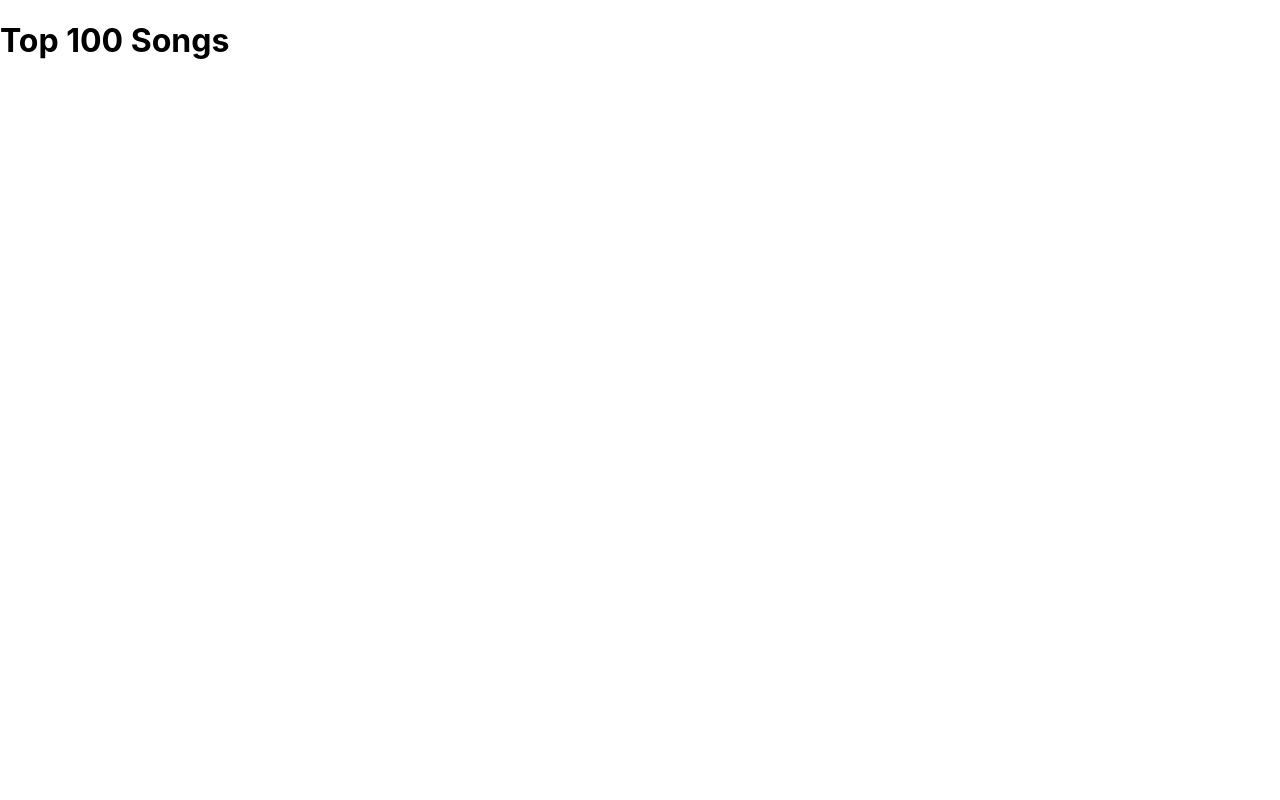
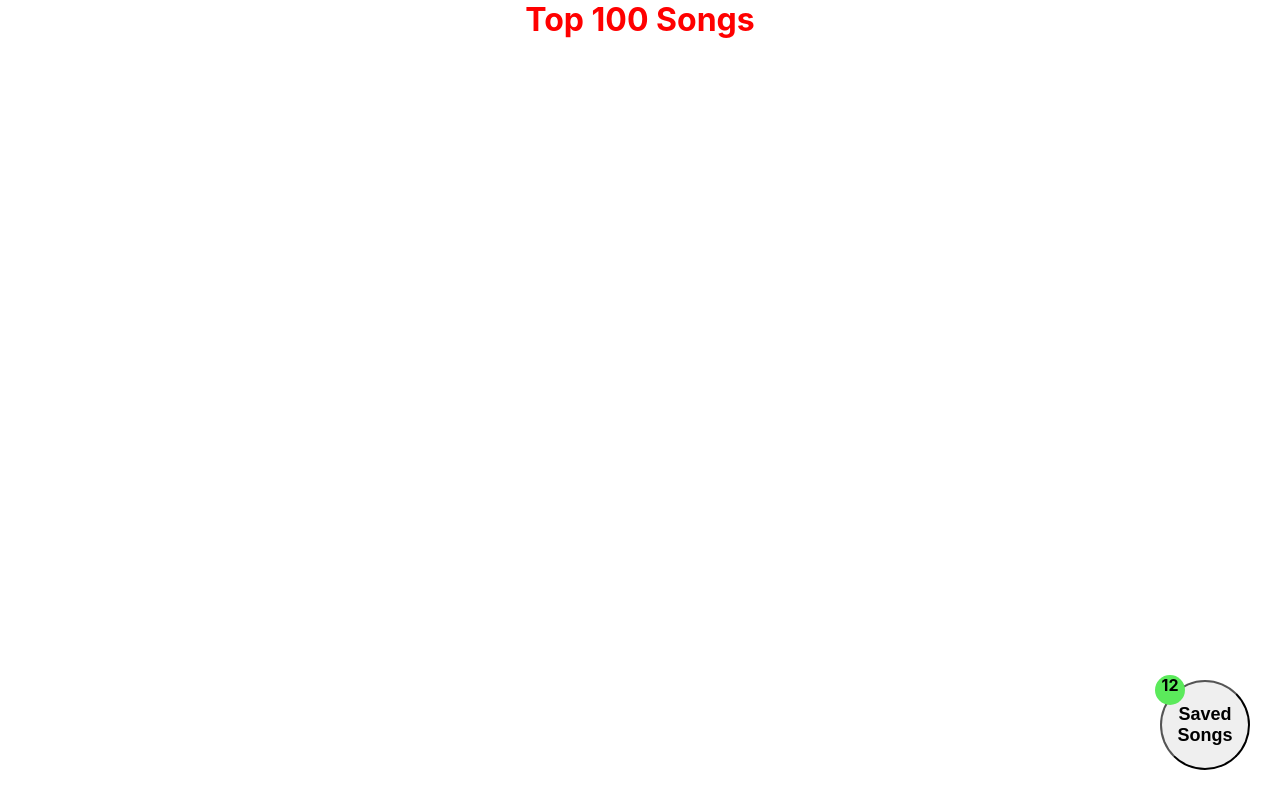
Before and after one commit to JosuContrer/top-songs-project, a React (Create React App) app: page / in a window 1280 px wide. Built offline with nearby package versions, Linux system fonts and the light colour scheme; no server answers.

Commit message:
feat: GET request and mapping JSON working

```diff
--- a/package.json
+++ b/package.json
@@ -7,6 +7,7 @@
     "@testing-library/react": "^11.1.0",
     "@testing-library/user-event": "^12.1.10",
     "axios": "^0.21.1",
+    "node-sass": "^5.0.0",
     "react": "^17.0.2",
     "react-dom": "^17.0.2",
     "react-scripts": "4.0.3",
--- a/src/App.css
+++ /dev/null
@@ -1,38 +0,0 @@
-.App {
-  text-align: center;
-}
-
-.App-logo {
-  height: 40vmin;
-  pointer-events: none;
-}
-
-@media (prefers-reduced-motion: no-preference) {
-  .App-logo {
-    animation: App-logo-spin infinite 20s linear;
-  }
-}
-
-.App-header {
-  background-color: #282c34;
-  min-height: 100vh;
-  display: flex;
-  flex-direction: column;
-  align-items: center;
-  justify-content: center;
-  font-size: calc(10px + 2vmin);
-  color: white;
-}
-
-.App-link {
-  color: #61dafb;
-}
-
-@keyframes App-logo-spin {
-  from {
-    transform: rotate(0deg);
-  }
-  to {
-    transform: rotate(360deg);
-  }
-}
--- a/src/App.js
+++ b/src/App.js
@@ -1,10 +1,10 @@
-import logo from './logo.svg';
-import './App.css';
-import RootContainer from "./components/RootContainer";
+import './App.scss';
+import MainTopSongsView from "./components/MainTopSongsView";
+import React from "react";
 
 function App() {
   return (
-    <RootContainer/>
+      <MainTopSongsView/>
   );
 }
 
--- /dev/null
+++ b/src/App.scss
@@ -0,0 +1,20 @@
+/* --------- Global ------------ */
+*{
+  margin: 0;
+  padding: 0;
+}
+
+html{
+  height: 100vh;
+}
+
+body{
+  height: 100%;
+}
+
+#root{
+  height: 100%;
+}
+
+
+/* -------- App style ----------- */
--- /dev/null
+++ b/src/components/MainTopSongsView.js
@@ -0,0 +1,70 @@
+// Main Application Container
+import React, {Component} from "react";
+import SongsContainer from "./SongsContainer";
+
+import "../styles/MainTopSongsView.scss";
+import {SavedSongCounter} from "./SavedSongCounter";
+import axios from "axios";
+
+class MainTopSongsView extends React.Component {
+
+    constructor(props) {
+        super(props);
+
+        this.state = {
+            loadedSongs: new Map(),
+            savedSongs: [],
+            savedCount: 0,
+
+            cachedMaxAge: Number.POSITIVE_INFINITY,
+        }
+
+        this.loadSongs = this.loadSongs.bind(this);
+        this.handleSavedDisplay = this.handleSavedDisplay.bind(this);
+    }
+
+    componentDidMount() {
+        this.loadSongs();
+    }
+
+    loadSongs(){
+        axios
+            .get('https://itunes.apple.com/us/rss/topalbums/limit=100/json')
+            .then( response => {
+                if(response.status === 200){ // handle request status
+                    let tempAge = response.headers['cache-control'].match(/(\d+)/); // maximum amount of time a resource is considered fresh
+
+                    let tempSongs = [];
+                    // response.data.feed.entry.map(value => tempSongs[value.title.label] = value);
+                    this.setState({
+                        loadedSongs: response.data.feed.entry,
+                        cachedMaxAge: tempAge[0],
+                        lastUpdated: response.data.feed.updated.label,
+                    })
+                    // console.log(this.state.loadedSongs);
+                    // console.log(this.state.cachedMaxAge);
+                    // console.log(this.state.lastUpdated);
+                }else{
+                    console.error('Server error ' + response.status + ' status code');
+                }
+            })
+            .catch(error => console.error('Request Error => ' + error))
+    }
+
+    handleSavedDisplay(){
+        console.log("Hey");
+    }
+
+    render() {
+        return(
+            <div className="root-wrapper">
+                <h1 className="main-title">Top 100 Songs</h1>
+                <SavedSongCounter songCount={12} onClick={this.handleSavedDisplay}/>
+                {/*<SongsContainer/>*/}
+                {this.state.loadedSongs.forEach(e => console.log(e.title.label))}
+            </div>
+        )
+    }
+}
+
+export default MainTopSongsView;
--- a/src/components/RootContainer.js
+++ /dev/null
@@ -1,39 +0,0 @@
-// Main Application Container
-import React, {Component} from "react";
-import axios from 'axios';
-
-class RootContainer extends React.Component {
-
-    constructor(props) {
-        super(props);
-
-        this.state = {
-            savedSongs: [],
-        }
-
-        this.loadSongs = this.loadSongs.bind(this);
-    }
-
-    componentDidMount() {
-        this.loadSongs();
-    }
-
-    loadSongs(){
-        axios
-            .get('https://itunes.apple.com/us/rss/topalbums/limit=100/json')
-            .then( response => {
-                console.log(response);
-            })
-            .catch(error => console.error('There was an error with loading the songs: ${error}'))
-    }
-
-    render() {
-        return(
-            <div className="root-container">
-                <h1 className="main-title">Top 100 Songs</h1>
-            </div>
-        )
-    }
-}
-
-export default RootContainer;
--- /dev/null
+++ b/src/components/SavedSongCounter.js
@@ -0,0 +1,8 @@
+export const SavedSongCounter = props => {
+    return(
+        <div className="saved-songs-container">
+            <div className="song-count">{props.songCount}</div>
+            <button className="saved-songs-button" onClick={props.onClick}>Saved <br/>Songs</button>
+        </div>
+    )
+}
--- a/src/components/SongCard.js
+++ b/src/components/SongCard.js
@@ -2,7 +2,6 @@
 export const SongCard = props => {
     return(
         <div className="song-card-container">
-
         </div>
     )
 }
--- /dev/null
+++ b/src/components/SongsContainer.js
@@ -0,0 +1,25 @@
+// Main Application Container
+import React, {Component} from "react";
+import axios from 'axios';
+
+import "../styles/SongsContainer.scss";
+
+class SongsContainer extends React.Component {
+
+    constructor(props) {
+        super(props);
+
+        this.state = {
+        }
+    }
+
+    render() {
+        return(
+            <div className="songs-wrapper">
+
+            </div>
+        )
+    }
+}
+
+export default SongsContainer;
--- /dev/null
+++ b/src/styles/MainTopSongsView.scss
@@ -0,0 +1,45 @@
+.root-wrapper{
+  display: flex;
+  flex-direction: column;
+  height: 100%;
+  position: relative;
+
+  .main-title{
+    color: black;
+    text-align: center;
+
+    @media only screen and (min-width: 768px) {
+      color: green;
+    }
+
+    @media only screen and (min-width: 1000px){
+      color: red;
+    }
+  }
+
+  .saved-songs-container {
+    position: absolute;
+    right: 30px;
+    bottom: 30px;
+
+    .song-count{
+      background-color: #5bea5b;
+      width: 30px;
+      height: 30px;
+      border-radius: 50%;
+      text-align: center;
+      position: absolute;
+      top: -5px;
+      left: -5px;
+      font-weight: bold;
+    }
+
+    .saved-songs-button {
+      border-radius: 50%;
+      width: 90px;
+      height: 90px;
+      font-size: 18px;
+      font-weight: bold;
+    }
+  }
+}
```
Also changed, not shown: src/styles/SongsContainer.scss (added).
